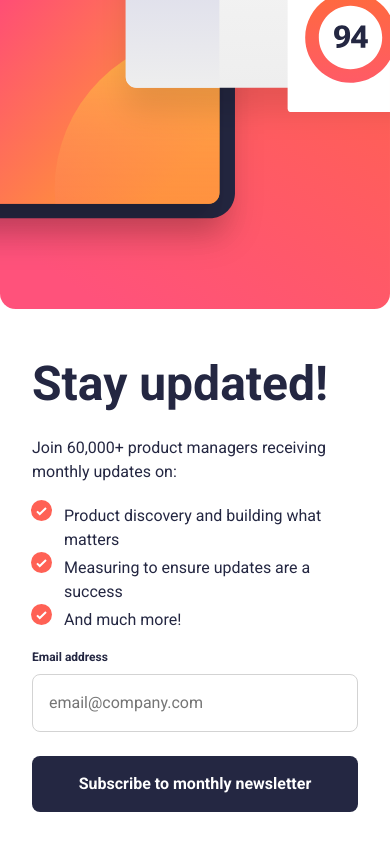
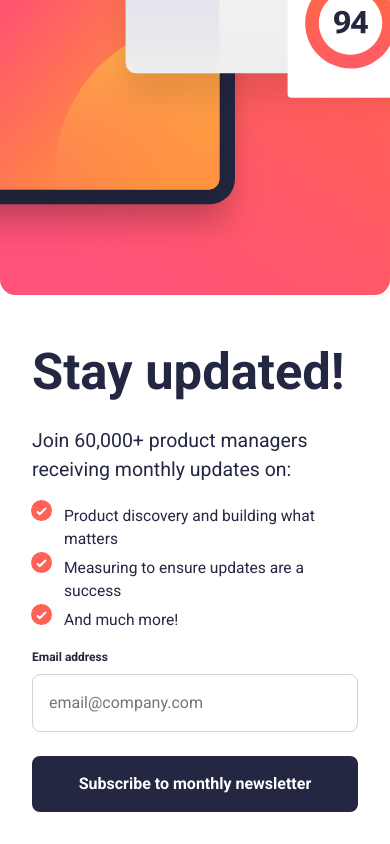
Before and after one commit to victorsobrinho93/fem-newsletter-signup, a plain HTML site: page index.html in a window 390 px wide. Drawn offline with Linux system fonts and the light colour scheme.

Commit message:
set mobile font to vw

```diff
--- a/static/styles.css
+++ b/static/styles.css
@@ -163,6 +163,10 @@ img {
 }
 
 @media (max-width: 960px), (orientation: portrait) {
+    h1 {
+        font-size: 13vw;
+    }
+
     #container {
         height: 100%;
         width: 100%;
@@ -171,6 +175,12 @@ img {
         margin: 0;
         align-items: center;
         overflow: hidden;
+        & p {
+            font-size: 5vw;
+        }
+        & li {
+            font-size: 4vw;
+        }
     }
     #main-wrapper {
         display: flex;
```
